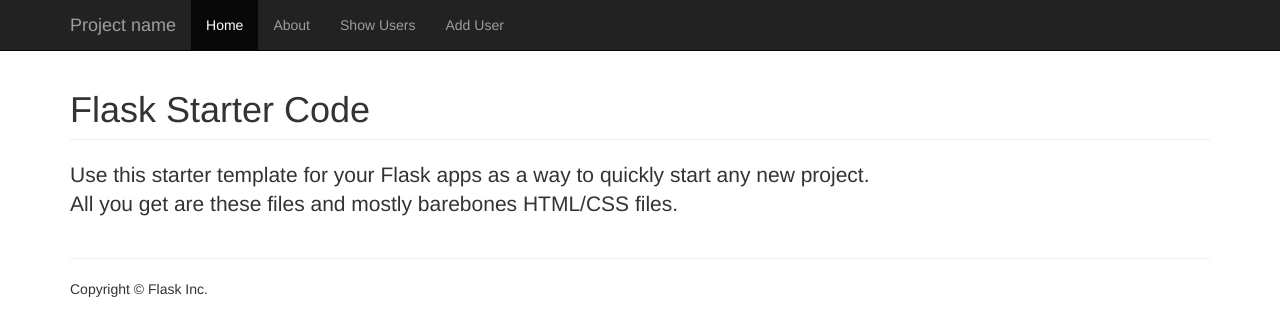
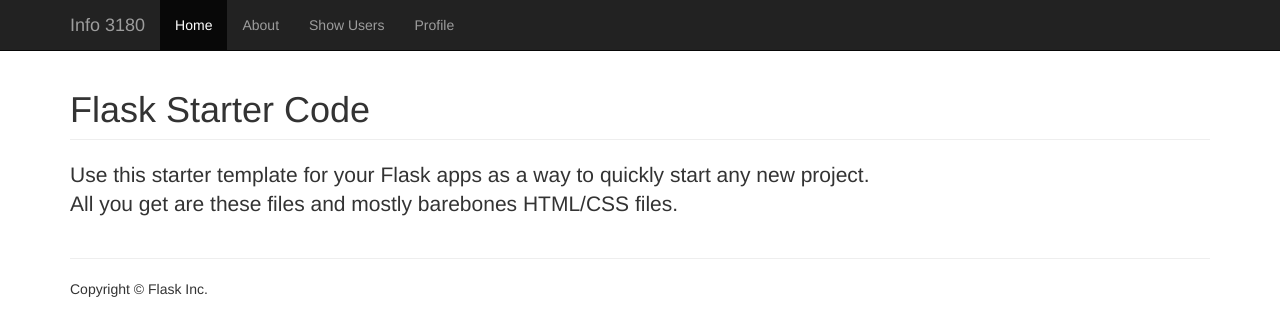
Before and after one commit to KemtheCoder/info3180-project1, a Flask app: page / in a window 1280 px wide. Shown: the top 336 px of the page. Run offline with Flask 2, Linux system fonts and the light colour scheme; some libraries are stand-ins or nearby versions.

Commit message:
updates1

```diff
--- a/app/__init__.py
+++ b/app/__init__.py
@@ -6,8 +6,9 @@ basedir = os.path.abspath(os.path.dirname(__file__))
 
 app = Flask(__name__)
 app.config['SECRET_KEY'] = 'super secret key'
-app.config['SQLALCHEMY_DATABASE_URI'] = 'sqlite:////tmp/mydatabase.db'
+app.config['SQLALCHEMY_DATABASE_URI'] = 'postgresql://postgres:password123@localhost/project1'
 # app.config['SQLALCHEMY_DATABASE_URI'] = 'sqlite:///' + os.path.join(basedir, 'mydatabase.db')
+app.debug = True
 db = SQLAlchemy(app)
 
 app.config.from_object(__name__)
--- a/app/forms.py
+++ b/app/forms.py
@@ -3,5 +3,6 @@ from wtforms import StringField
 from wtforms.validators import InputRequired
 
 class UserForm(FlaskForm):
-    name = StringField('Name', validators=[InputRequired()])
+    firstname = StringField('Firstname', validators=[InputRequired()])
+    lastname = StringField('Lastname', validators=[InputRequired()])
     email = StringField('Email', validators=[InputRequired()])
--- a/app/templates/header.html
+++ b/app/templates/header.html
@@ -7,14 +7,14 @@
             <span class="icon-bar"></span>
             <span class="icon-bar"></span>
           </button>
-          <a class="navbar-brand" href="#">Project name</a>
+          <a class="navbar-brand" href="#">Info 3180</a>
         </div>
         <div id="navbar" class="collapse navbar-collapse">
           <ul class="nav navbar-nav">
             <li class="active"><a href="{{ url_for('home') }}">Home</a></li>
             <li><a href="{{ url_for('about') }}">About</a></li>
             <li><a href="{{ url_for('show_users') }}">Show Users</a></li>
-            <li><a href="{{ url_for('add_user') }}">Add User</a></li>
+            <li><a href="{{ url_for('profile') }}">Profile</a></li>
           </ul>
         </div><!--/.nav-collapse -->
       </div>
--- a/app/views.py
+++ b/app/views.py
@@ -32,18 +32,19 @@ def show_users():
 
     return render_template('show_users.html', users=users)
 
-@app.route('/add-user', methods=['POST', 'GET'])
-def add_user():
+@app.route('/profile', methods=['POST', 'GET'])
+def profile():
     user_form = UserForm()
 
     if request.method == 'POST':
         if user_form.validate_on_submit():
             # Get validated data from form
-            name = user_form.name.data # You could also have used request.form['name']
+            firstname = user_form.firstname.data # You could also have used request.form['name']
+            lastname = user_form.lastname.data
             email = user_form.email.data # You could also have used request.form['email']
 
             # save user to database
-            user = User(name, email)
+            user = User(firstname, lastname, email)
             db.session.add(user)
             db.session.commit()
 
@@ -51,7 +52,7 @@ def add_user():
             return redirect(url_for('show_users'))
 
     flash_errors(user_form)
-    return render_template('add_user.html', form=user_form)
+    return render_template('profile.html', form=user_form)
 
 # Flash errors from the form if validation fails
 def flash_errors(form):
--- a/requirements.txt
+++ b/requirements.txt
@@ -3,8 +3,11 @@ click==6.7
 Flask==0.12
 Flask-SQLAlchemy==2.1
 Flask-WTF==0.14.2
+Flask-Migrate
+Flask-Login
 gunicorn==19.6.0
 itsdangerous==0.24
+psycopg2
 Jinja2==2.9.4
 MarkupSafe==0.23
 packaging==16.8
--- a/schema.sql
+++ b/schema.sql
@@ -1,6 +1,7 @@
 DROP TABLE IF EXISTS users;
 CREATE TABLE users (
   id integer primary key autoincrement,
-  name string not null,
+  firstname string not null,
+  lastname string not null,
   email string not null
 );
```
Also changed, not shown: app/models.py (+5 -3 lines), app/templates/add_user.html (deleted, +0 -24 lines).
